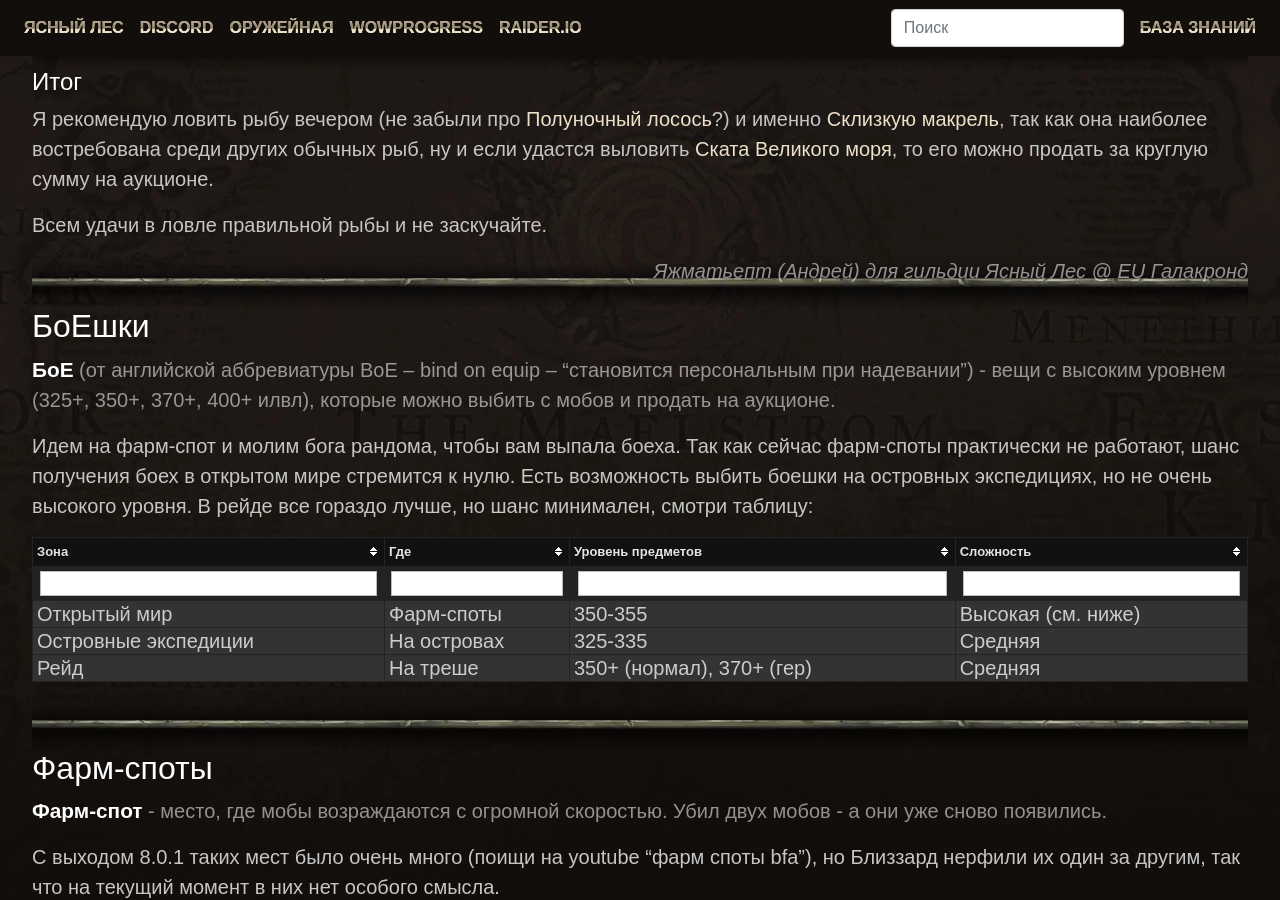
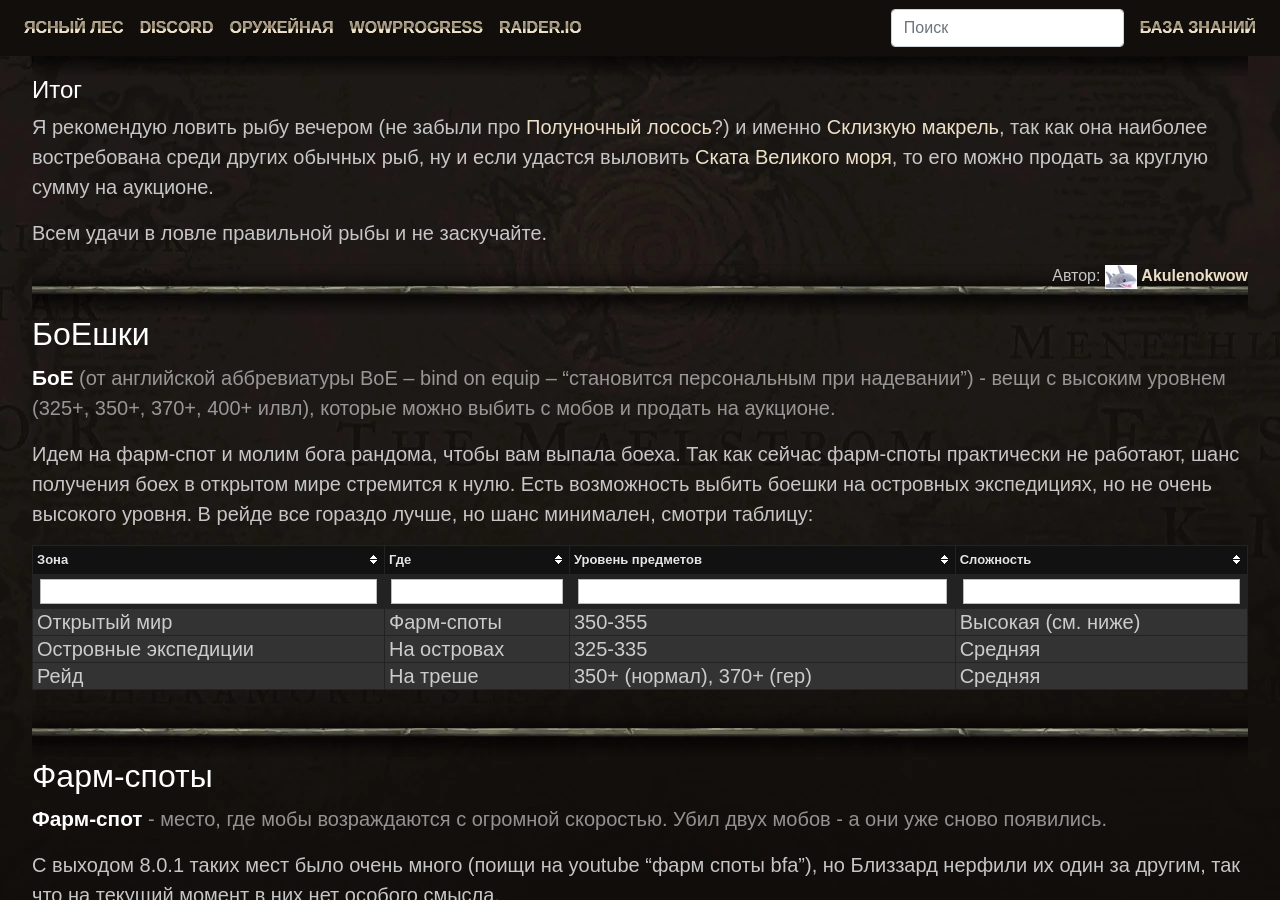
Before and after one commit to forestguild/website, a Jekyll site: the page built from wiki/goldfarm.md, in a window 1280 px wide and 900 px high, scrolled down 5337 px. Built offline with Jekyll 4.4.1, drawn with Linux system fonts in a browser that asks for light colours; a script that is not in the unit is left out; comment, search, counter and statistics services are not loaded.

Commit message:
added block authors

```diff
--- a/_includes/actualbanner.html
+++ b/_includes/actualbanner.html
@@ -1,6 +1,3 @@
-{% if page.author %}
-{% assign author = site.authors | where: "name", page.author | first %}
-{% endif %}
 {% assign actual = page.actual | default: site.defaultActualAddon %}
 {% assign related = page.related | default: "specs-only" %}
 <div class="alert text-white bg-dark" role="alert">
@@ -18,9 +15,9 @@
             {% endunless %}
             <a href="https://github.com/{{ site.github }}/tree/master/{{ page.path }}" class="alert-link d-none" rel="nofollow" target="_blank">Предложить изменение</a>
         </div>
-        {% if author %}
+        {% if page.author %}
         <div class="col text-right">
-            <span class="d-none d-md-inline">Автор:</span> <a href="https://worldofwarcraft.com/ru-ru/character/{{ author.realm | default: site.realm }}/{{ author.char }}" class="alert-link" target="_blank" rel="nofollow" title="{{ author.description }}"><img src="{{ author.avatar | default: '/assets/img/logo.jpg' }}" width="32px">{{ author.name | default: author.char }}</a>
+            {% include author.html %}
         </div>
         {% endif %}
     </div>
--- /dev/null
+++ b/_includes/author.html
@@ -0,0 +1,14 @@
+{% if include.name %}
+{% assign authorName = include.name %}
+{% else %}
+{% assign authorName = page.author %}
+{% endif %}
+
+{% if authorName %}
+{% assign author = site.authors | where: "name", authorName | first %}
+<span class="d-none d-md-inline">Автор:</span>
+<a href="https://worldofwarcraft.com/ru-ru/character/{{ author.realm | default: site.realm }}/{{ author.char }}" class="alert-link" target="_blank" rel="nofollow" title="{{ author.description }}">
+    <img src="{{ author.avatar | default: '/assets/img/logo.jpg' }}" width="32px">
+    {{ author.name | default: author.char }}
+</a>
+{% endif %}
--- a/wiki/goldfarm.md
+++ b/wiki/goldfarm.md
@@ -174,7 +174,7 @@ description: Гайд по фарму голды в WoW, только прове
 
 Всем удачи в ловле правильной рыбы и не заскучайте.
 
-_Яжматьепт (Андрей) для гильдии Ясный Лес @ EU Галакронд_{:.float-right}
+<div class="float-right">{% include author.html name="Akulenokwow" %}</div>
 
 <hr>
 
```
Also changed, not shown: _authors/akulenokwow.md (+2 -1 lines), _authors/gurnout.md (+1 -1 lines), _authors/rakshazi.md (+3 -3 lines), assets/img/avatars/akulenokwow.jpg (added), assets/img/avatars/akulenokwow.webp (added), assets/img/avatars/rakshazi.jpg (added), assets/img/avatars/rakshazi.webp (added).
